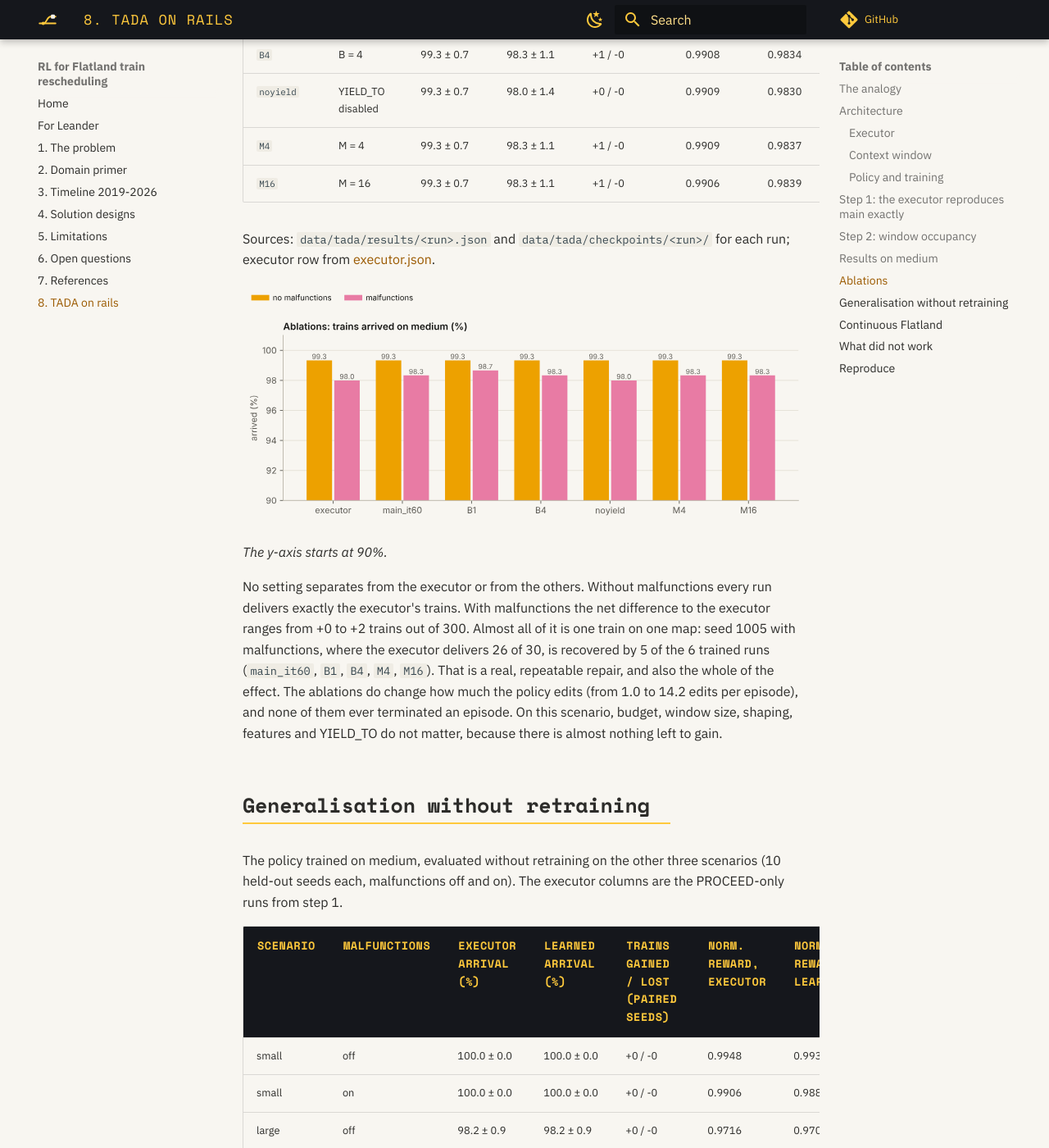
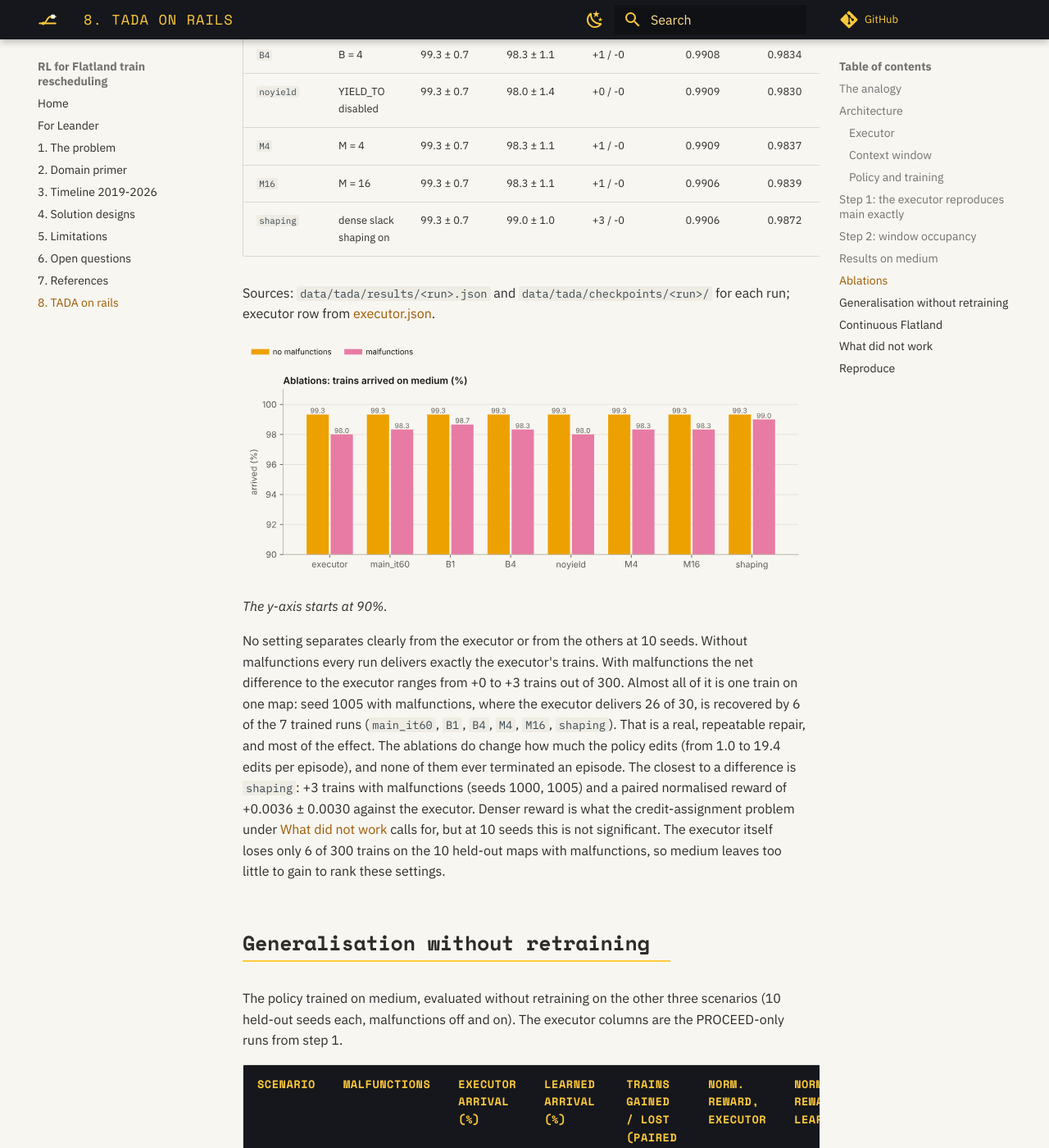
Before and after one commit to leandergrech/rl-flatland-rescheduling, an MkDocs documentation site: the page built from docs/08-tada-dispatcher.md, in a window 1280 px wide and 1400 px high, scrolled down 9520 px. Shown: the whole window at 82% size. Built offline with MkDocs 1.6.1 and Material for MkDocs 9.7.7, drawn with Linux system fonts in a browser that asks for light colours; comment, search, counter and statistics services are not loaded; some of the changed text lies outside the part shown.

Commit message:
TADA docs: ablation conclusions computed from the data (shaping closest, not significant)
Co-Authored-By: Claude Opus 5.5 <noreply@anthropic.com>

```diff
--- a/docs/08-tada-dispatcher.md
+++ b/docs/08-tada-dispatcher.md
@@ -11,12 +11,12 @@ control project. Every number on this page comes from a run of the scripts liste
 !!! abstract "In one paragraph"
     The executor under the dispatcher reproduces main's OR reference exactly on all 80 held-out
     episodes, and no edit it offers has ever produced a deadlock or a reservation violation
-    (28,705 random edits in step 1; 0 terminations in 221 evaluation episodes and
+    (28,705 random edits in step 1; 0 terminations in 241 evaluation episodes and
     continuous runs). The learned dispatcher, trained for 55 minutes on medium, ties the executor
     there: 99.3% / 98.3% arrival without / with malfunctions against
     99.3% / 98.0%, and far above main's best learned policy (35% / 36%). Transferred to
     xlarge with malfunctions it gains 9 trains and loses 4 over 10 seeds; in the continuous variant
-    it matches the executor at every injection rate, and neither deadlocks. 5 ablations are below.
+    it matches the executor at every injection rate, and neither deadlocks. 6 ablations are below.
     The structure works as a safe interface for learning; within this compute budget the learning
     on top of it adds almost nothing, and the reasons are listed under
     [What did not work](#what-did-not-work).
@@ -263,6 +263,7 @@ the cap cut a run short.
 | `noyield` | YIELD_TO disabled | 99.3 ± 0.7 | 98.0 ± 1.4 | +0 / -0 | 0.9909 | 0.9830 | 0 | 20 | 9.4 | 13.0 | 60/60 | 29 |
 | `M4` | M = 4 | 99.3 ± 0.7 | 98.3 ± 1.1 | +1 / -0 | 0.9909 | 0.9837 | 0 | 20 | 2.6 | 11.6 | 60/60 | 15 |
 | `M16` | M = 16 | 99.3 ± 0.7 | 98.3 ± 1.1 | +1 / -0 | 0.9906 | 0.9839 | 0 | 20 | 3.6 | 11.7 | 60/60 | 22 |
+| `shaping` | dense slack shaping on | 99.3 ± 0.7 | 99.0 ± 1.0 | +3 / -0 | 0.9906 | 0.9872 | 0 | 20 | 19.4 | 11.8 | 60/60 | 21 |
 
 Sources: `data/tada/results/<run>.json` and `data/tada/checkpoints/<run>/` for each run; executor row from
 [executor.json](https://github.com/leandergrech/rl-flatland-rescheduling/blob/feat/tada-dispatcher/data/tada/results/executor.json).
@@ -272,13 +273,13 @@ Sources: `data/tada/results/<run>.json` and `data/tada/checkpoints/<run>/` for e
 
 *The y-axis starts at 90%.*
 
-No setting separates from the executor or from the others. Without malfunctions every run delivers
+No setting separates clearly from the executor or from the others at 10 seeds. Without malfunctions every run delivers
 exactly the executor's trains. With malfunctions the net difference to the executor ranges from
-+0 to +2 trains out of 300. Almost all of it is one train on one map: seed 1005 with malfunctions, where the executor delivers 26 of 30, is recovered by 5 of the 6 trained runs (`main_it60`, `B1`, `B4`, `M4`, `M16`). That is a real, repeatable repair, and also the whole of the effect. The ablations
++0 to +3 trains out of 300. Almost all of it is one train on one map: seed 1005 with malfunctions, where the executor delivers 26 of 30, is recovered by 6 of the 7 trained runs (`main_it60`, `B1`, `B4`, `M4`, `M16`, `shaping`). That is a real, repeatable repair, and most of the effect. The ablations
 do change how much the policy edits (from 1.0 to
-14.2 edits per episode), and none of them
-ever terminated an episode. On this scenario, budget, window size, shaping, features and YIELD_TO do
-not matter, because there is almost nothing left to gain.
+19.4 edits per episode), and none of them
+ever terminated an episode. The closest to a difference is `shaping`: +3 trains with malfunctions (seeds 1000, 1005) and a paired normalised reward of +0.0036 ± 0.0030 against the executor. Denser reward is what the credit-assignment problem under [What did not work](#what-did-not-work) calls for, but at 10 seeds this is not significant. The executor itself loses only 6 of 300 trains on the
+10 held-out maps with malfunctions, so medium leaves too little to gain to rank these settings.
 <!-- TADA_ABLATIONS:END -->
 
 ## Generalisation without retraining
```
Also changed, not shown: docs/assets/figures/tada-ablations-dark.svg, docs/assets/figures/tada-ablations-light.svg, docs/assets/figures/tada-continuous-dark.svg, docs/assets/figures/tada-continuous-light.svg, docs/assets/figures/tada-medium-dark.svg, docs/assets/figures/tada-medium-light.svg, docs/assets/figures/tada-occupancy-dark.svg, docs/assets/figures/tada-occupancy-light.svg, docs/assets/figures/tada-training-dark.svg, docs/assets/figures/tada-training-light.svg, 1 other file.
